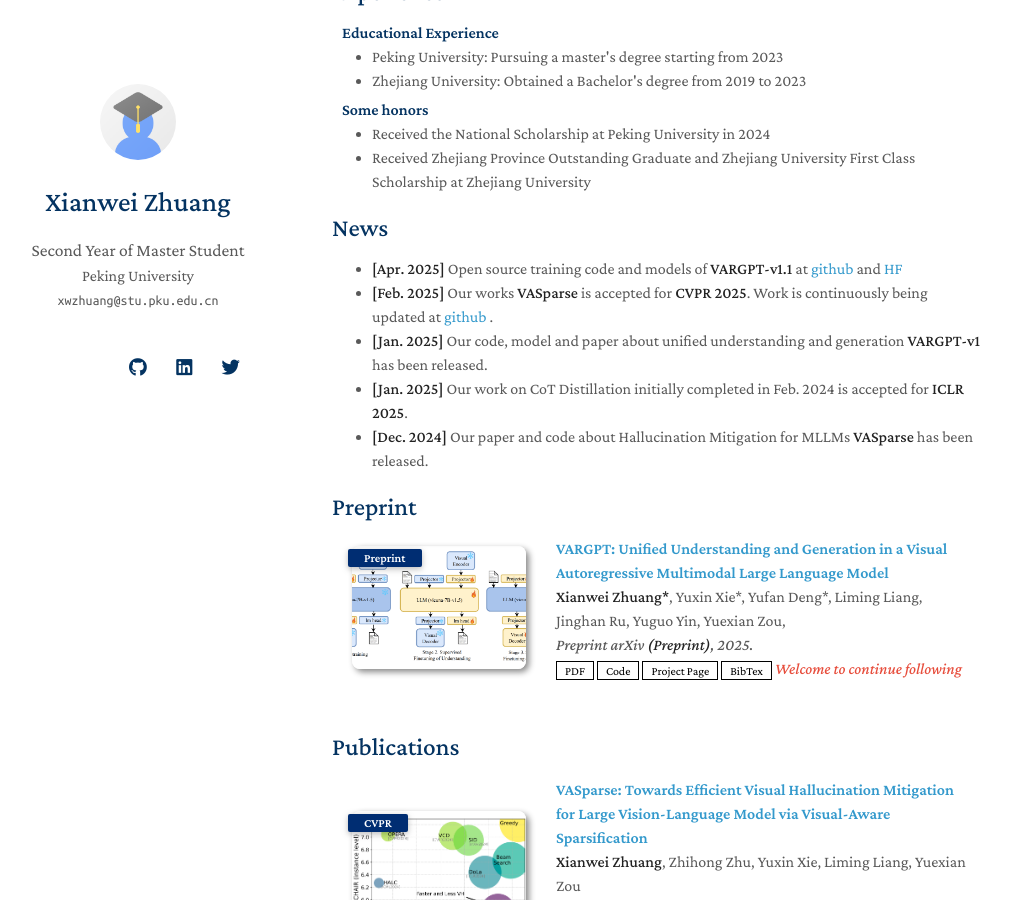
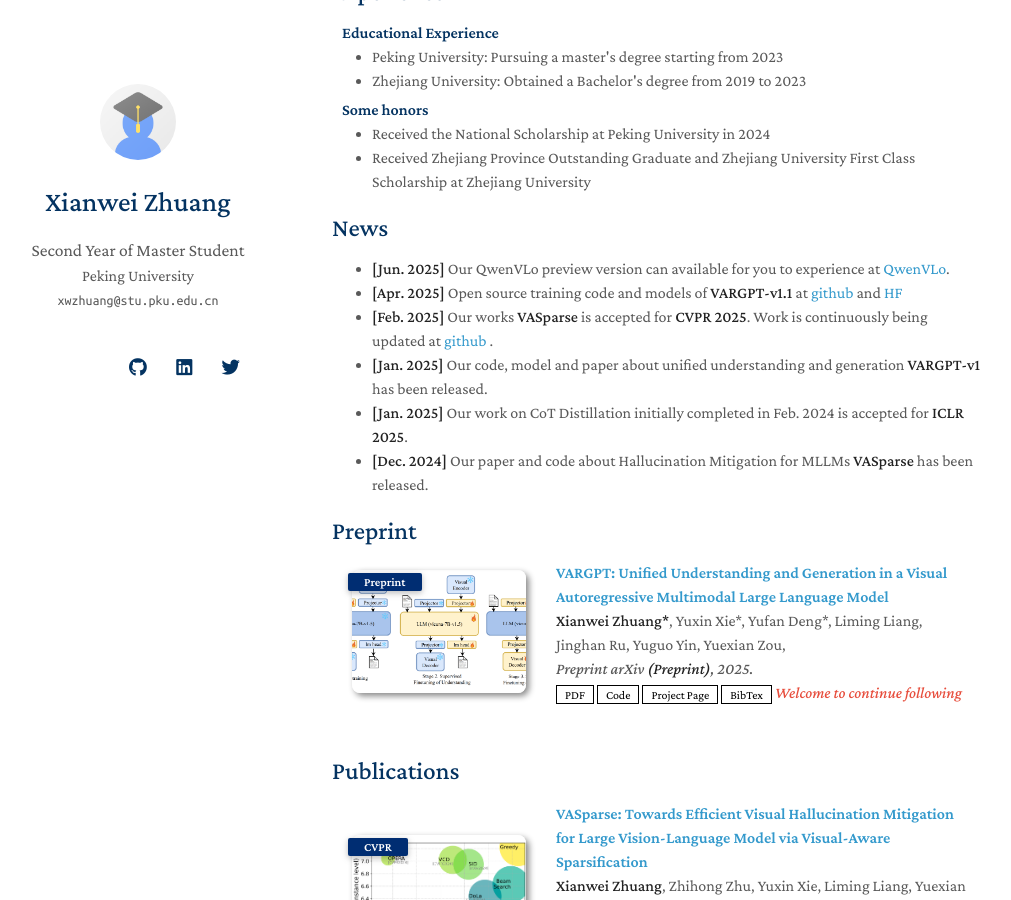
Before and after one commit to mengchuang123/mengchuang123.github.io, a Jekyll site: the page built from index.md, in a window 1280 px wide and 900 px high, scrolled down 333 px. Shown: the whole window, without its empty margins (138-1149 px from the left). Built offline with Jekyll 4.4.1, drawn with Linux system fonts in a browser that asks for light colours; nearby versions of some CDN libraries; a style sheet for code colours, icons or effects is not loaded; our own code applies the rules of GitHub Pages for plain Markdown files.

Commit message:
Update index.md

```diff
--- a/index.md
+++ b/index.md
@@ -16,6 +16,7 @@
 
 ## News
 
+- **[Jun. 2025]** Our QwenVLo preview version can available for you to experience at [QwenVLo](https://qwenlm.github.io/blog/qwen-vlo/).
 - **[Apr. 2025]** Open source training code and models of **VARGPT-v1.1** at [github](https://github.com/VARGPT-family/VARGPT-v1.1) and [HF](https://huggingface.co/VARGPT-family/VARGPT-v1.1)
 - **[Feb. 2025]** Our works **VASparse** is accepted for **CVPR 2025**. Work is continuously being updated at [github](https://github.com/mengchuang123/VASparse-github) .
 - **[Jan. 2025]** Our code, model and paper about unified understanding and generation **VARGPT-v1** has been released.
```
